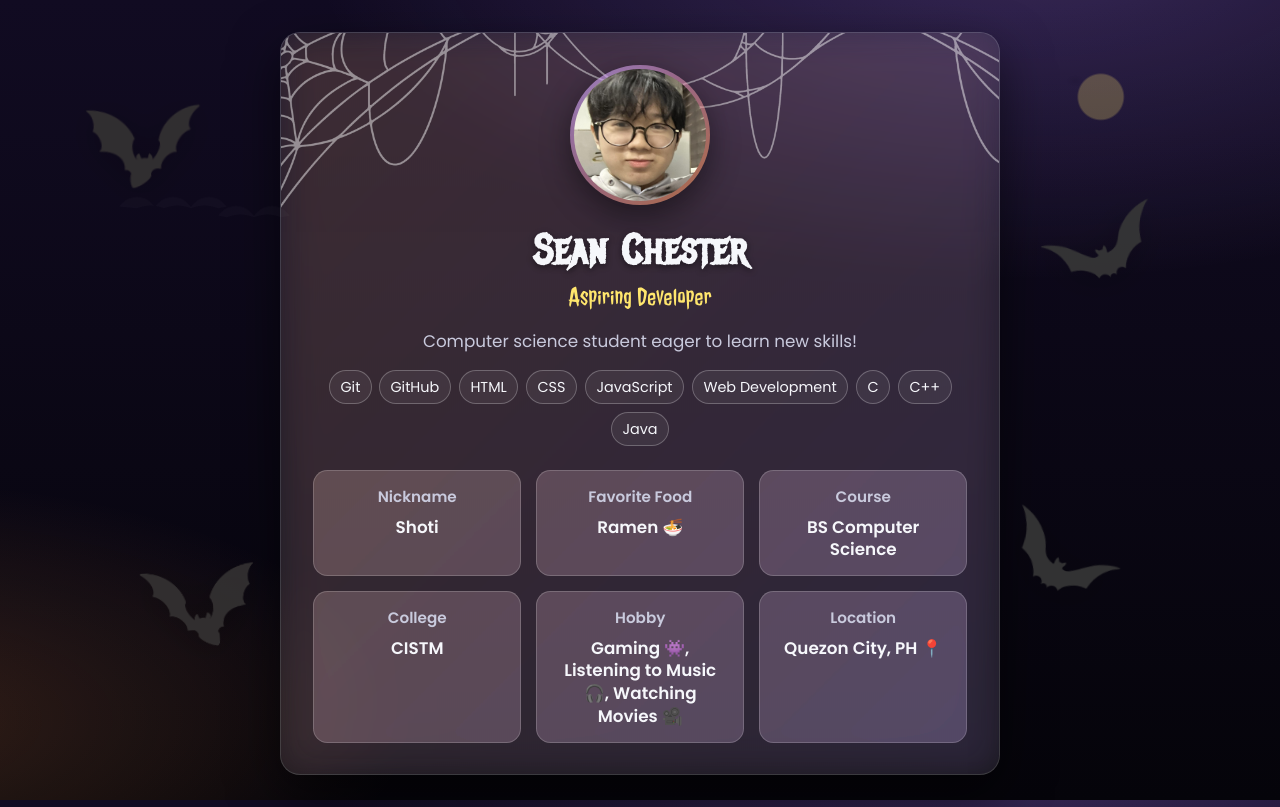
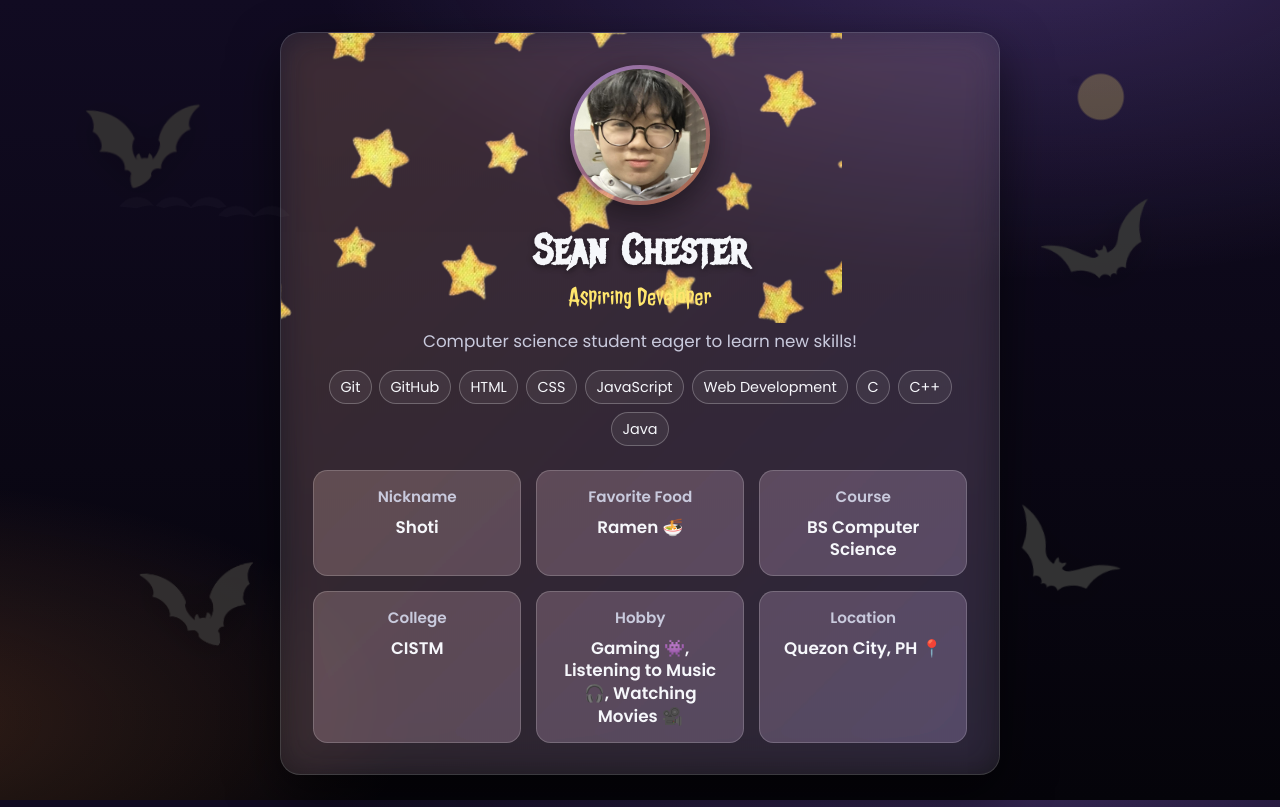
Before and after one commit to puplvr07/fork-or-treat-dy, a plain HTML site: page index.html in a window 1280 px wide. Drawn offline with Linux system fonts and the light colour scheme; a web font is replaced by a local one.

Commit message:
added further customization

```diff
--- a/index.html
+++ b/index.html
@@ -5,8 +5,8 @@
   <meta name="viewport" content="width=device-width, initial-scale=1" />
   <link href="https://fonts.googleapis.com/css2?family=Poppins:wght@400;600&display=swap" rel="stylesheet">
   <link rel="stylesheet" href="styles.css" />
-  <link rel="icon" href="assets/img/pumpkin.png" sizes="32x32" type="image/png">
-  <title>Fork or Treat</title>
+  <link rel="icon" href="assets/img/16_moon.png" sizes="32x32" type="image/png">
+  <title>All About Sean</title>
   <meta name="color-scheme" content="dark">
 </head>
 <body>
@@ -18,7 +18,7 @@
   </div>
   <main class="page">
     <section class="card glass" aria-labelledby="name-heading">
-      <div class="web"><img src="assets/img/web.png" alt=""></div>
+      <div class="web"><img src="assets/img/download__4_-removebg-preview.png" alt=""></div>
 
       <div class="avatar-wrap" aria-hidden="true">
         <img class="avatar" data-key="avatar" src="" alt="" loading="eager" decoding="async" />
--- a/styles.css
+++ b/styles.css
@@ -45,6 +45,14 @@ body{
 @font-face{
   font-family: "JollyLodgerLocal";
   src: url("assets/fonts/JollyLodger-Regular.ttf") format("truetype");
+  font-weight: 400;
+  font-style: normal;
+  font-display: swap;
+}
+
+@font-face{
+  font-family: "NewRomantics";
+  src: url("assets/fonts/NewRomantics-Regular.ttf") format("truetype");
   font-weight: 400;
   font-style: normal;
   font-display: swap;
@@ -160,7 +168,7 @@ body{
 }
 
 .name{
-  font-family: "NosiferLocal", "Poppins", system-ui, sans-serif;
+  font-family: "NewRomantics", "NosiferLocal", "Poppins", system-ui, sans-serif;
   margin: 0 0 var(--s-1);
   font-size: clamp(1.8rem, 5vw, 2.6rem);
   line-height: 1.05;
@@ -168,7 +176,7 @@ body{
   text-shadow: 0 2px 6px rgba(0,0,0,.45);
 }
 .role{
-  font-family: "JollyLodgerLocal", "Poppins", system-ui, sans-serif;
+  font-family: "NewRomantics", "JollyLodgerLocal", "Poppins", system-ui, sans-serif;
   margin: .1rem 0 var(--s-3);
   color: var(--moon);
   font-weight: 400;
```
Also changed, not shown: assets/fonts/ROMANTIC.TTF (added), assets/img/16_moon.png (added), assets/img/download__4_-removebg-preview.png (added), assets/img/symbol-scatter-haikei.png (added).
